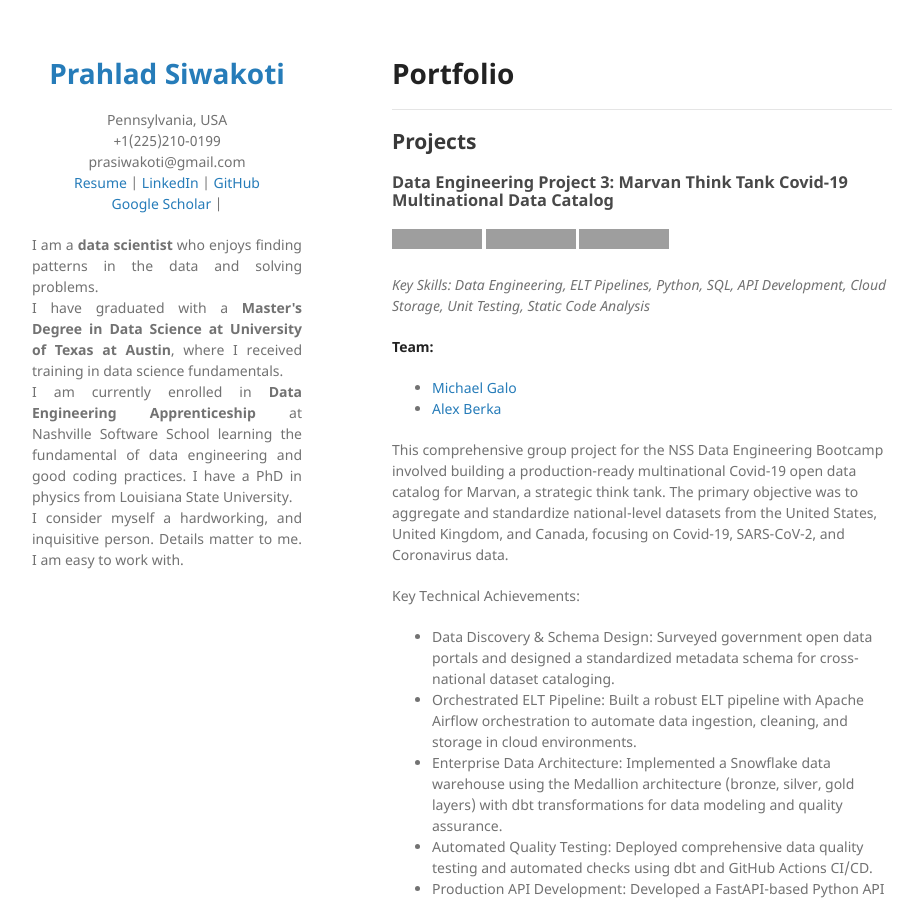
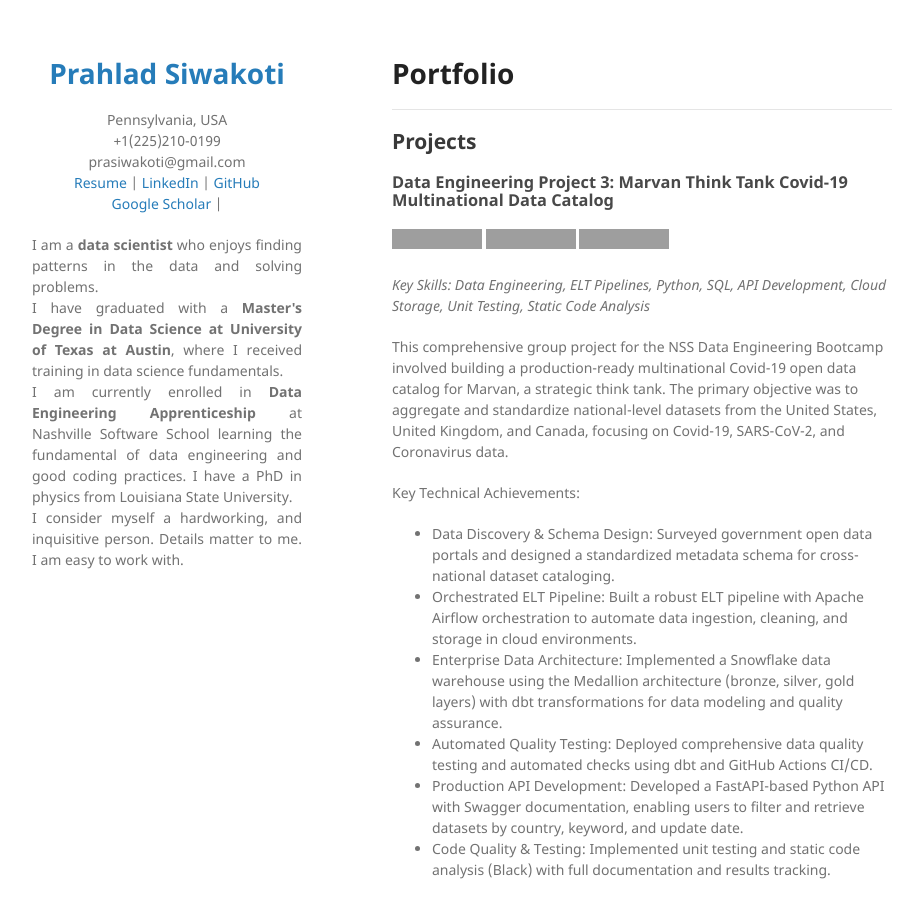
Before and after one commit to siwa-p/github-portfolio, a Jekyll site: the page built from index.md, in a window 1280 px wide and 900 px high, cut to the strip 0-900 px from the top of the window. Shown: the whole strip, without its empty margins (178-1096 px from the left). Built offline with Jekyll 4.4.1, drawn with Linux system fonts in a browser that asks for light colours; our own code applies the rules of GitHub Pages for plain Markdown files; grey boxes are pictures that could not be loaded.

Commit message:
more edts to marvan project

```diff
--- a/index.md
+++ b/index.md
@@ -11,10 +11,6 @@
 
 *Key Skills: Data Engineering, ELT Pipelines, Python, SQL, API Development, Cloud Storage, Unit Testing, Static Code Analysis*
 
-**Team:**
-- [Michael Galo](https://github.com/MichaelGalo)
-- [Alex Berka](https://github.com/alexberka)
-
 This comprehensive group project for the NSS Data Engineering Bootcamp involved building a production-ready multinational Covid-19 open data catalog for Marvan, a strategic think tank. The primary objective was to aggregate and standardize national-level datasets from the United States, United Kingdom, and Canada, focusing on Covid-19, SARS-CoV-2, and Coronavirus data.
 
 Key Technical Achievements:
```
Also changed, not shown: other parts of index.md (+4 -0 lines).
